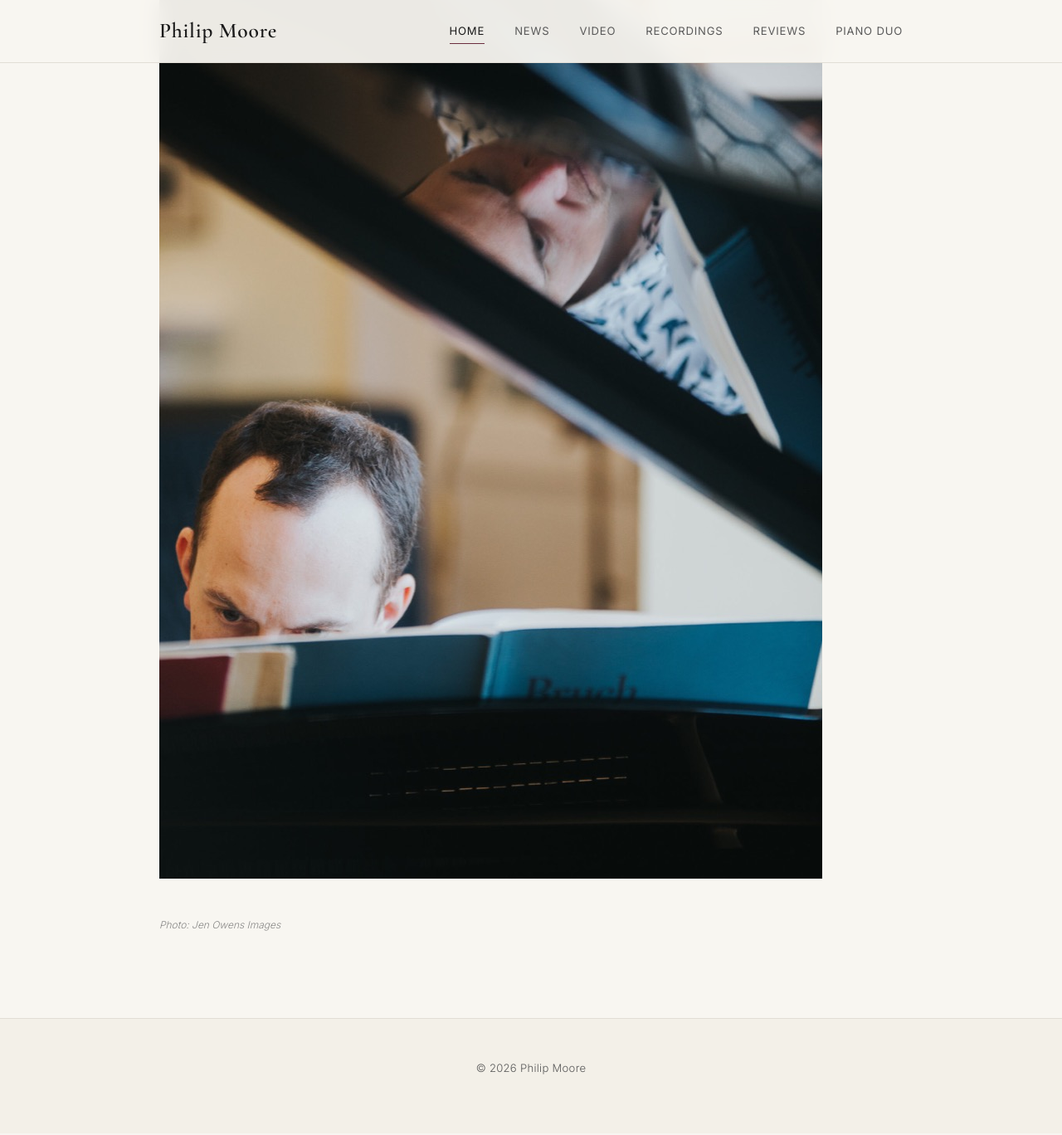
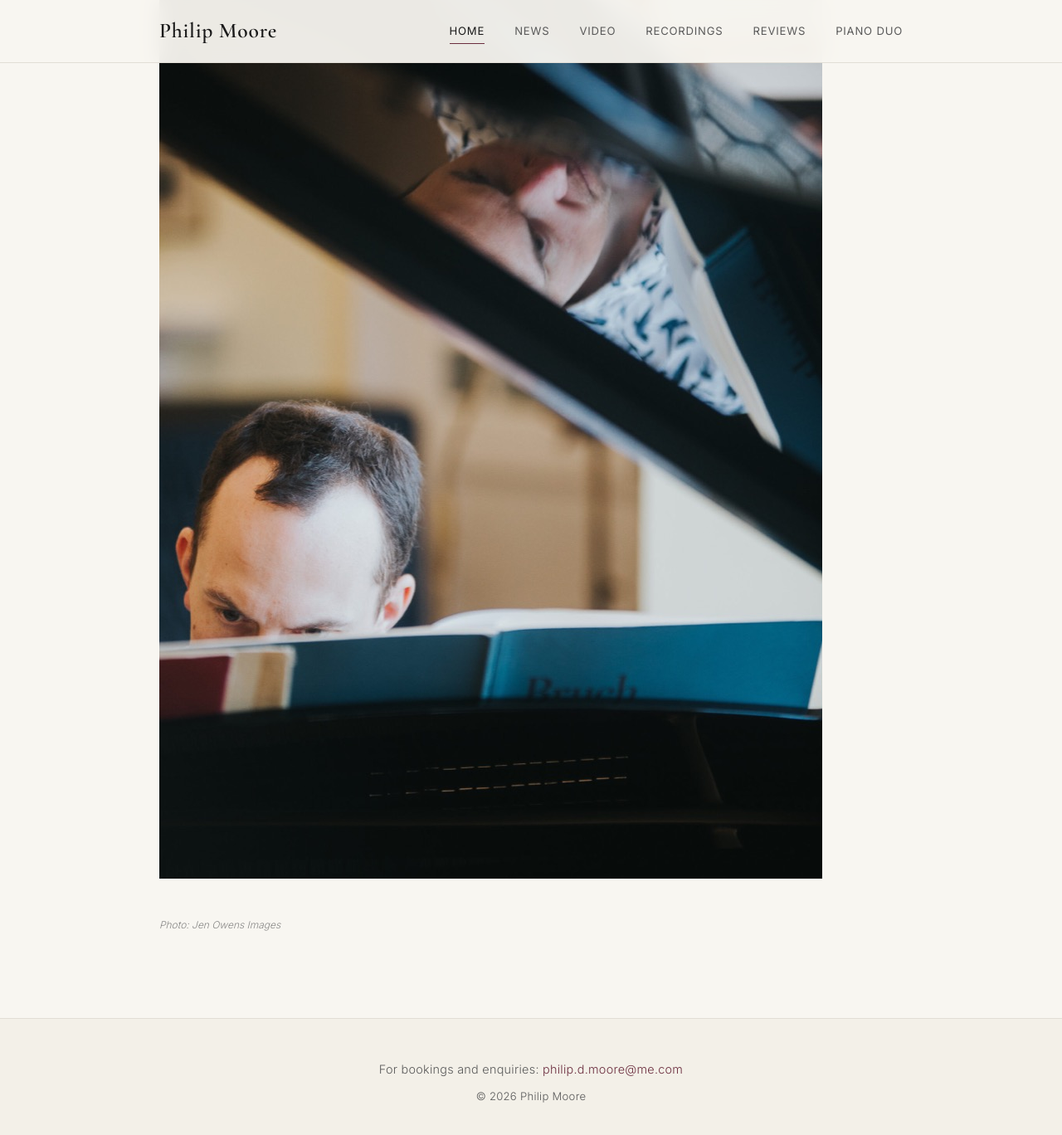
Before and after one commit to petemoore/philipmoorepianist.co.uk, a Jekyll site: the page built from index.md, in a window 1280 px wide and 1400 px high, scrolled down 1381 px. Shown: the top 1368 px of the window at 83% size. Built offline with Jekyll 4.4.1, drawn with Linux system fonts in a browser that asks for light colours.

Commit message:
Add contact email to footer for bookings and enquiries
Useful for concert promoters and collaborators finding the site.
Philip may want to change the email or remove this.

Co-Authored-By: Claude Opus 4.6 (1M context) <noreply@anthropic.com>

```diff
--- a/_includes/footer.html
+++ b/_includes/footer.html
@@ -1,5 +1,6 @@
 <footer class="site-footer">
   <div class="footer-inner">
+    <p class="footer-contact">For bookings and enquiries: <a href="mailto:philip.d.moore@me.com">philip.d.moore@me.com</a></p>
     <p>&copy; {{ 'now' | date: '%Y' }} Philip Moore</p>
   </div>
 </footer>
--- a/assets/css/style.css
+++ b/assets/css/style.css
@@ -609,6 +609,11 @@ main > img {
   margin: 0 auto;
 }
 
+.footer-contact {
+  margin-bottom: 0.5rem;
+  font-size: 0.9rem;
+}
+
 /* ===== Responsive ===== */
 @media (max-width: 768px) {
   :root { --header-height: 60px; }
```
